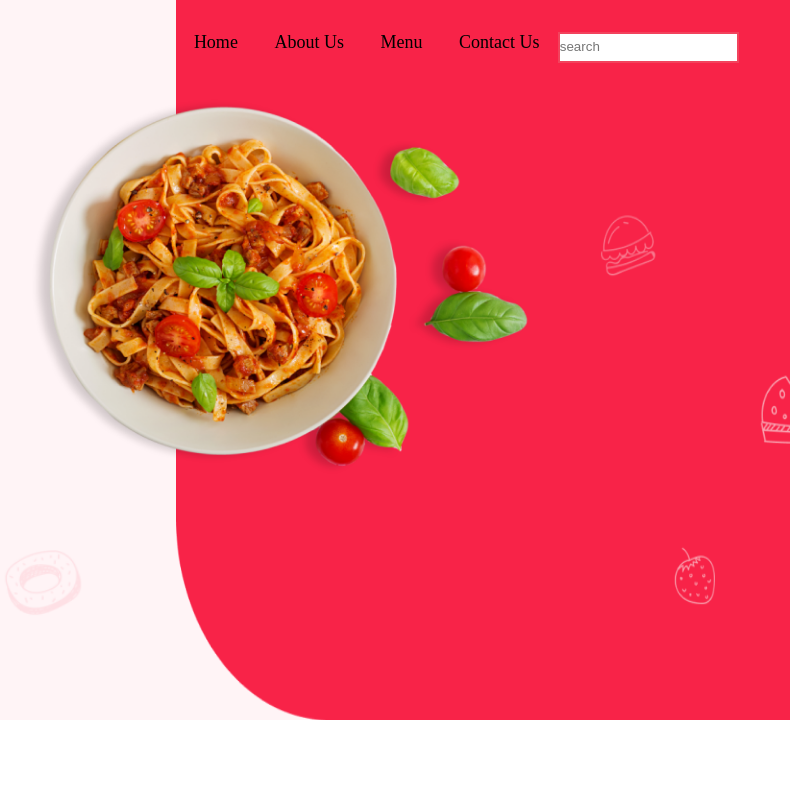
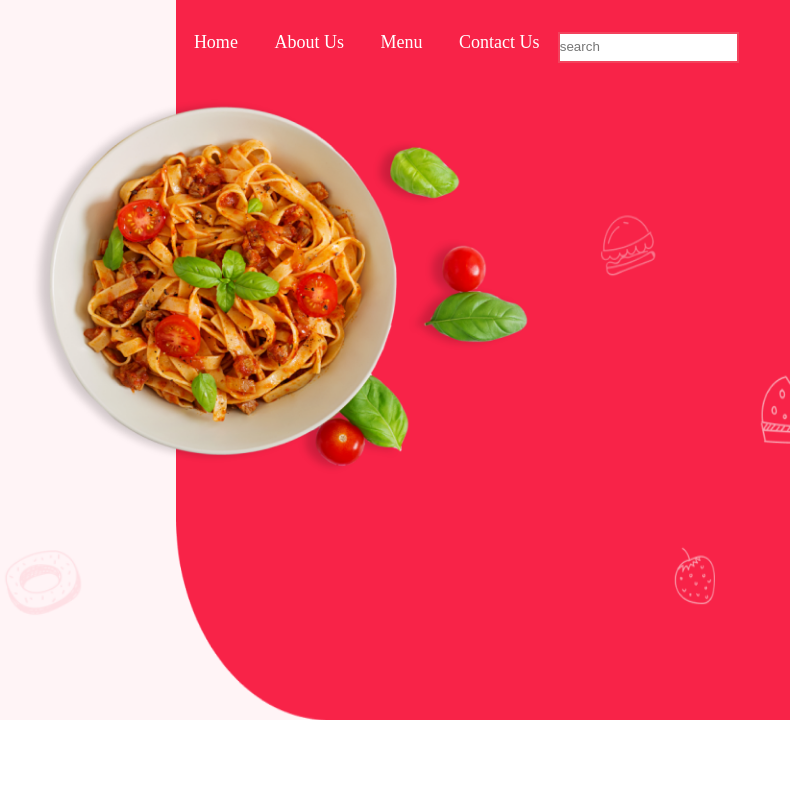
Before and after one commit to KYTC-Front-End/ALaa-sahar-Recipe, a plain HTML site: page index.html in a window 1280 px wide. Shown: the top 791 px of the page, 490-1280 px from the left. Drawn offline with Linux system fonts and the light colour scheme; a web font is replaced by a local one.

Commit message:
edit menu and link

```diff
--- a/details.css
+++ b/details.css
@@ -1,6 +1,15 @@
 *{
     padding: 0;
     margin: 0;
+}
+.navv{
+    text-decoration: none;
+    color: black;
+}
+.navv2{
+    text-decoration: none;
+    color: white;
+
 }
 /* Details page  */
 .header2{
--- a/index.html
+++ b/index.html
@@ -46,10 +46,10 @@
             <img src="./image/PinkHeader.png" alt="pink-img" class="pink-img">
             <section class="navbar">
                 <div class="right-nav">
-                    <nav>Home</nav>
-                    <nav>About Us</nav>
-                    <nav>Menu</nav>
-                    <nav>Contact Us</nav>
+                    <nav><a href="./index.html" class="navv2">Home</a></nav>
+                    <nav><a href="#" class="navv2">About Us</a></nav>
+                    <nav><a href="./Recipelist.html" class="navv2">Menu</a></nav>
+                    <nav><a href="./title.html" class="navv2">Contact Us</a></nav>
                 </div>
                 <div class="Search">
                     <input type=search results=5 id="searchbtn" autosave=some_unique_value name=s placeholder="search">
--- a/style.css
+++ b/style.css
@@ -24,6 +24,19 @@
     z-index: 1;
     top: 0;
 
+}
+.navv{
+    text-decoration: none;
+    color: black;
+}
+.navv2{
+    text-decoration: none;
+    color: white;
+
+}
+.Read-now{
+    text-decoration: none;
+    color: black;
 }
 .right-nav{
     display: flex;
--- a/titles.css
+++ b/titles.css
@@ -4,6 +4,15 @@
     width: 1440px;
     height: 379px;
     font-family: 'Yrsa', serif;
+}
+.navv{
+    text-decoration: none;
+    color: black;
+}
+.navv2{
+    text-decoration: none;
+    color: white;
+
 }
 
 .logo-recipe{
```
Also changed, not shown: Recipelist.html (+8 -8 lines), detel.html (+6 -6 lines), title.html (+4 -4 lines).
